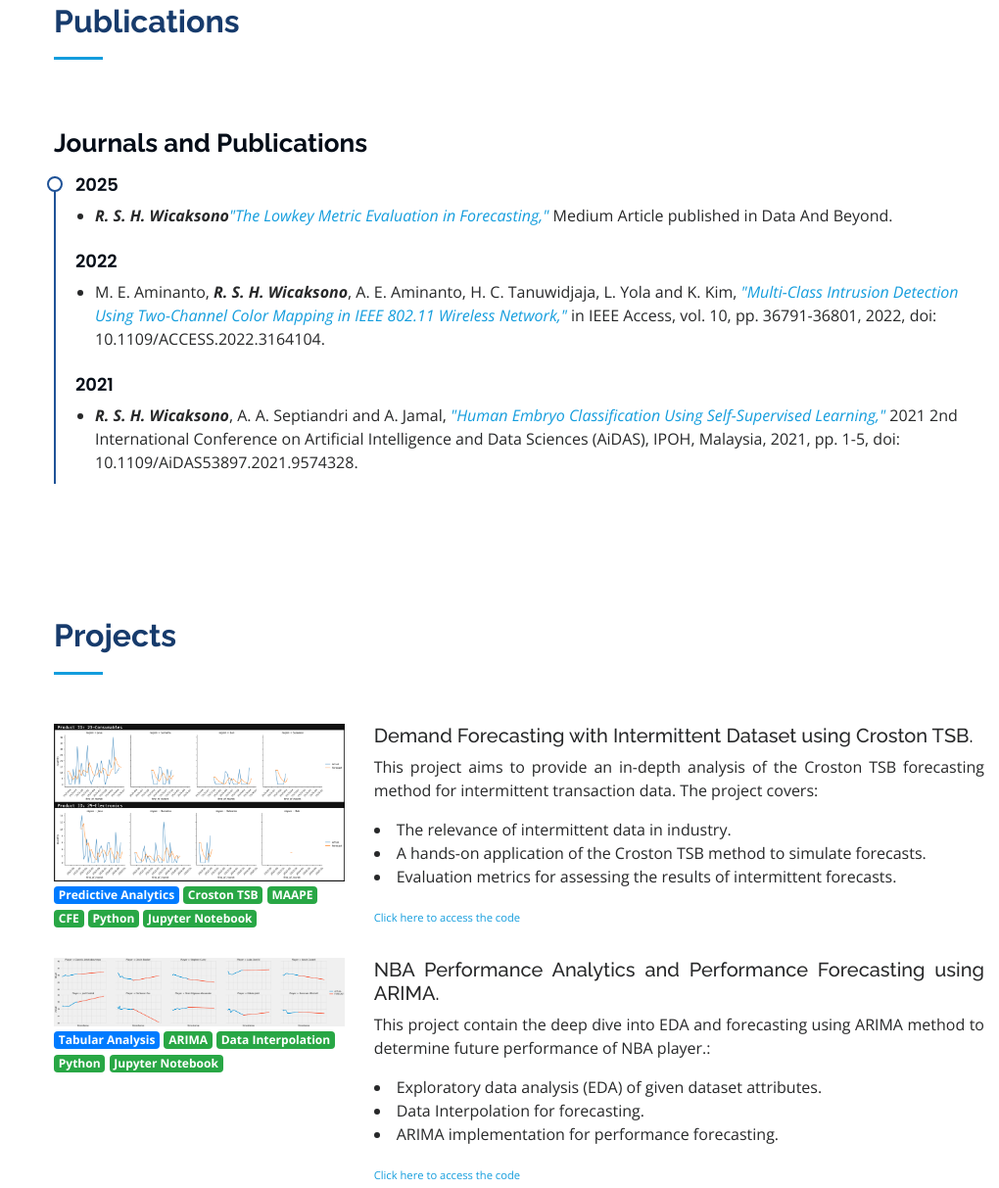
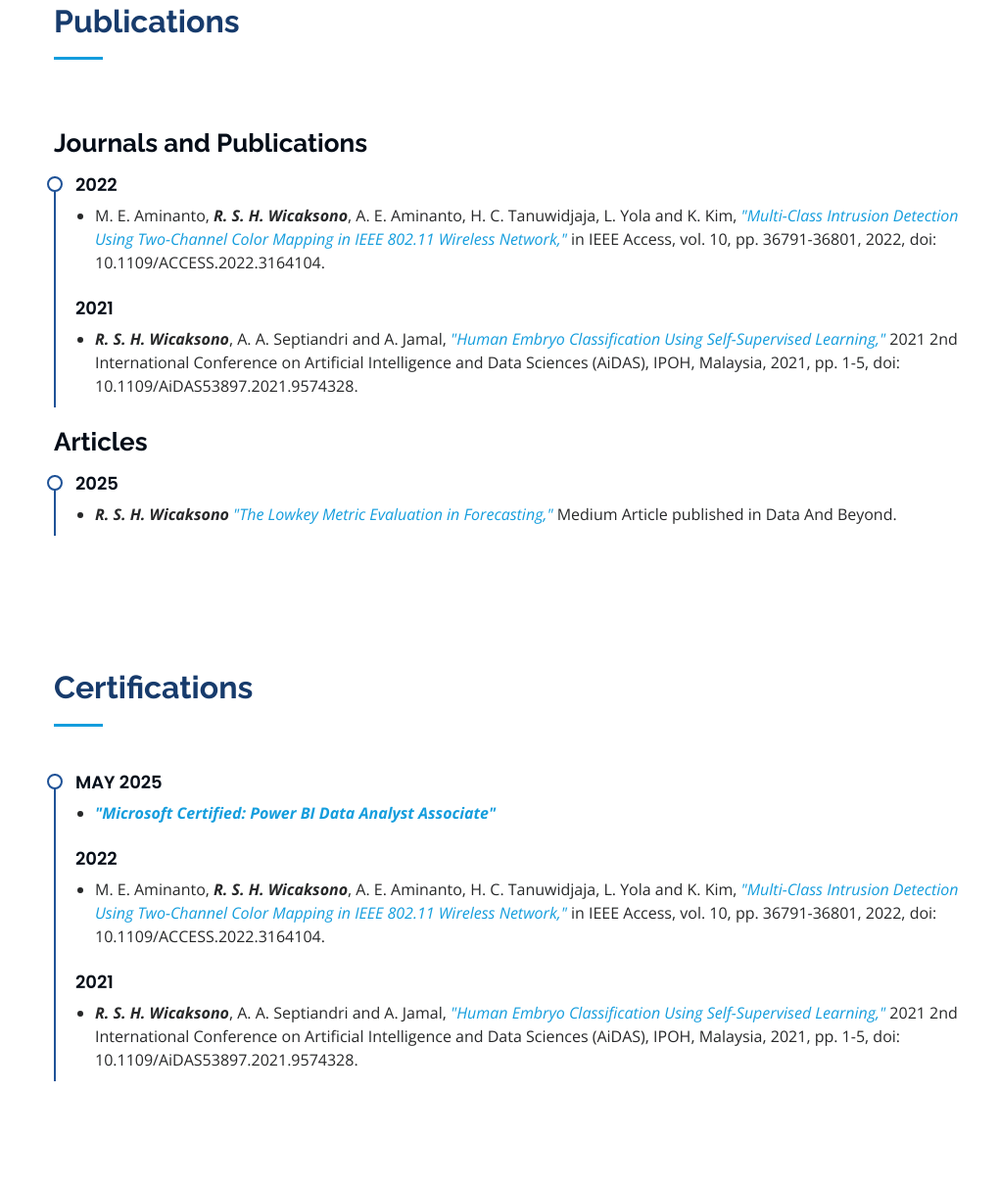
Before and after one commit to satrio-hw/satrio-hw.github.io, a plain HTML site: page index.html in a window 1280 px wide. Shown: the part 1737-2950 px from the top of the page at 98% size, without its empty margins (260-1280 px from the left). Drawn offline with nearby package versions, Linux system fonts and the light colour scheme.

Commit message:
Update index.html

```diff
--- a/index.html
+++ b/index.html
@@ -51,7 +51,7 @@
         <h1 class="text-light"><a href="index.html">Satrio H. Wicaksono</a></h1>
         <div class="social-links mt-3 text-center">
           <a href="https://www.linkedin.com/in/satriohw/" title="LinkedIn" class="linkedin"><i class="icofont-linkedin"></i></a>
-          <a href="https://https://github.com/satrio-hw/" title="Github" class="github"><i class="icofont-github"></i></a>
+          <a href="https://github.com/satrio-hw/" title="Github" class="github"><i class="icofont-github"></i></a>
           <a href="https://medium.com/@wicaksono.satrio.h" title="Medium" class="articles"><i class="icofont-fountain-pen"></i></a>
         </div>
       </div>
@@ -197,12 +197,64 @@
             <h3 class="resume-title">Journals and Publications</h3>
             <div class="resume-item pb-0">
 
+              <h4>2022</h4>
+              <ul>
+                <li>
+                  M. E. Aminanto, <em><strong>R. S. H. Wicaksono</strong></em>, A. E. Aminanto, H. C. Tanuwidjaja, L. Yola and K. Kim,
+                  <em><a href='https://ieeexplore.ieee.org/document/9745910'>"Multi-Class Intrusion Detection Using
+                  Two-Channel Color Mapping in IEEE 802.11 Wireless Network,"</a></em>
+                  in IEEE Access, vol. 10, pp. 36791-36801, 2022, doi: 10.1109/ACCESS.2022.3164104.
+                </li>
+              </ul>
+
+
+              <h4>2021</h4>
+              <ul>
+                <li>
+                  <em><strong>R. S. H. Wicaksono</strong></em>, A. A. Septiandri and A. Jamal,
+                  <em><a href='https://ieeexplore.ieee.org/document/9574328'>"Human Embryo Classification Using Self-Supervised Learning,"
+                  </a></em>
+                  2021 2nd International Conference on Artificial Intelligence and Data Sciences (AiDAS),
+                  IPOH, Malaysia, 2021, pp. 1-5, doi: 10.1109/AiDAS53897.2021.9574328.
+                </li>
+              </ul>
+            </div>
+
+            <h3 class="resume-title">Articles</h3>
+            <div class="resume-item pb-0">
+
               <h4>2025</h4>
               <ul>
                 <li>
                   <em><strong>R. S. H. Wicaksono</strong></em,
-                  <em><a href='https://medium.com/data-and-beyond/the-lowkey-metric-evaluation-in-forecasting-681392611efd'>"The Lowkey Metric Evaluation in Forecasting,"</a></em>
+                  <em><a href='https://medium.com/data-and-beyond/the-lowkey-metric-evaluation-in-forecasting-681392611efd'> "The Lowkey Metric Evaluation in Forecasting,"</a></em>
                   Medium Article published in Data And Beyond.
+                </li>
+              </ul>
+            </div>
+
+          </div>
+        </div>
+
+      </div>
+    </section><!-- End Publications Section -->
+
+
+    <!-- ======= Certification Section ======= -->
+    <section id="certification" class="resume">
+      <div class="container">
+
+        <div class="section-title">
+          <h2>Certifications</h2>
+        </div>
+
+        <div class="row">
+          <div class="col-lg-12">
+            <div class="resume-item pb-0">
+              <h4>May 2025</h4>
+              <ul>
+                <li>
+                  <em><strong><a href='https://learn.microsoft.com/api/credentials/share/en-us/SatrioWicaksono-6745/E83FF871C56B287C?sharingId=2A566DEC14169C55'>"Microsoft Certified: Power BI Data Analyst Associate"</a></strong></em>
                 </li>
               </ul>
 
@@ -233,7 +285,6 @@
 
       </div>
     </section><!-- End Publications Section -->
-
 
 
     <!-- ======= projectssummary Section ======= -->
@@ -286,7 +337,7 @@
 
           <div class="col-lg-4 col-lg-8">
             <!-- <div class="icon-box"> -->
-            <h5 align="justify">NBA Performance Analytics and Performance Forecasting using ARIMA.</em></h5>
+            <h5 align="justify">Performance Analytics and Performance Forecasting using ARIMA.</em></h5>
             <p align="justify">
               This project contain the deep dive into EDA and forecasting using ARIMA method to determine future performance of NBA player.:
                 <li>Exploratory data analysis (EDA) of given dataset attributes.</li>
```
